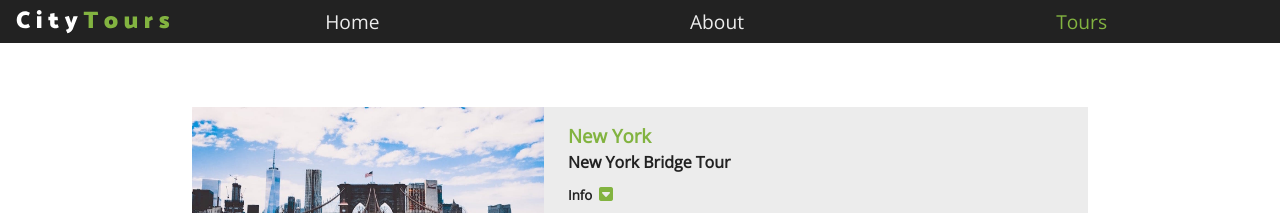
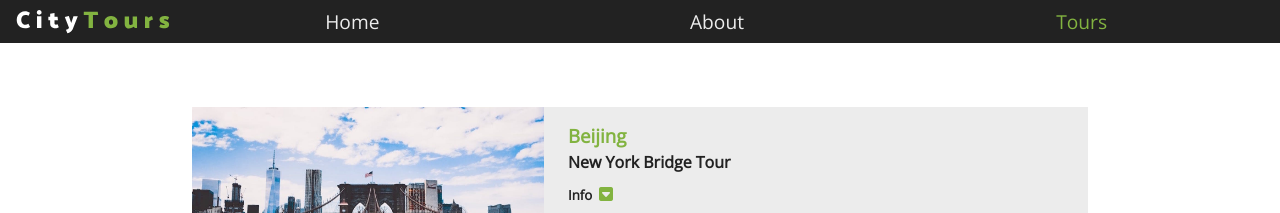
Before and after one commit to hywyh117/city-tours, a React (Create React App) app: page / in a window 1280 px wide. Shown: the top 213 px of the page. Built offline with nearby package versions, Linux system fonts and the light colour scheme.

Commit message:
test netlify

```diff
--- a/src/tourData.js
+++ b/src/tourData.js
@@ -1,11 +1,11 @@
 export const tourData = [
   {
     id: 1,
-    city: "new york",
+    city: "beijing",
     img: "./img/newyork.jpeg",
     name: "new york bridge tour",
     info:
-      "Lorem ipsum, dolor sit amet consectetur adipisicing elit. Tenetur, nam omnis error corrupti eum assumenda enim odit architecto corporis. Sequi"
+      "Lorem ipsum, dolor sit amet consectetur adipisicing elit. Tenetur, nam omnis error corrupti eum assumenda enim odit architecto corporis. Sequi",
   },
   {
     id: 2,
@@ -13,7 +13,7 @@ export const tourData = [
     img: "./img/paris.jpeg",
     name: "paris lights tour",
     info:
-      "Lorem ipsum, dolor sit amet consectetur adipisicing elit. Tenetur, nam omnis error corrupti eum assumenda enim odit architecto corporis. Sequi"
+      "Lorem ipsum, dolor sit amet consectetur adipisicing elit. Tenetur, nam omnis error corrupti eum assumenda enim odit architecto corporis. Sequi",
   },
   {
     id: 3,
@@ -21,7 +21,7 @@ export const tourData = [
     img: "./img/london.jpeg",
     name: "london royal palace tour",
     info:
-      "Lorem ipsum, dolor sit amet consectetur adipisicing elit. Tenetur, nam omnis error corrupti eum assumenda enim odit architecto corporis. Sequi"
+      "Lorem ipsum, dolor sit amet consectetur adipisicing elit. Tenetur, nam omnis error corrupti eum assumenda enim odit architecto corporis. Sequi",
   },
   {
     id: 4,
@@ -29,6 +29,6 @@ export const tourData = [
     img: "./img/tokyo.jpeg",
     name: "tokyo sushi tour",
     info:
-      "Lorem ipsum, dolor sit amet consectetur adipisicing elit. Tenetur, nam omnis error corrupti eum assumenda enim odit architecto corporis. Sequi"
-  }
+      "Lorem ipsum, dolor sit amet consectetur adipisicing elit. Tenetur, nam omnis error corrupti eum assumenda enim odit architecto corporis. Sequi",
+  },
 ];
```
